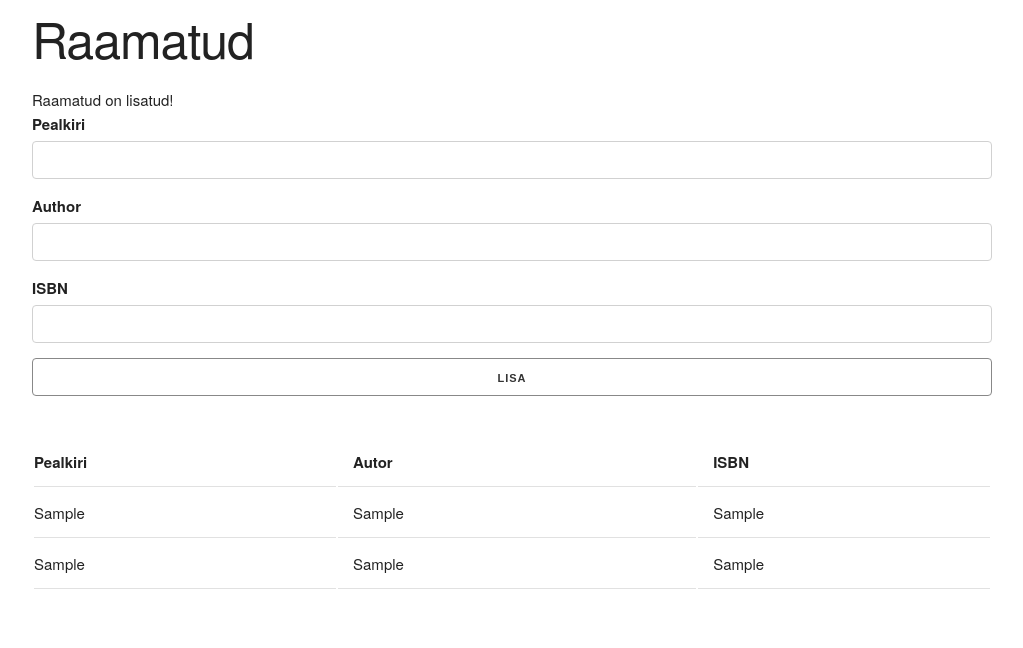
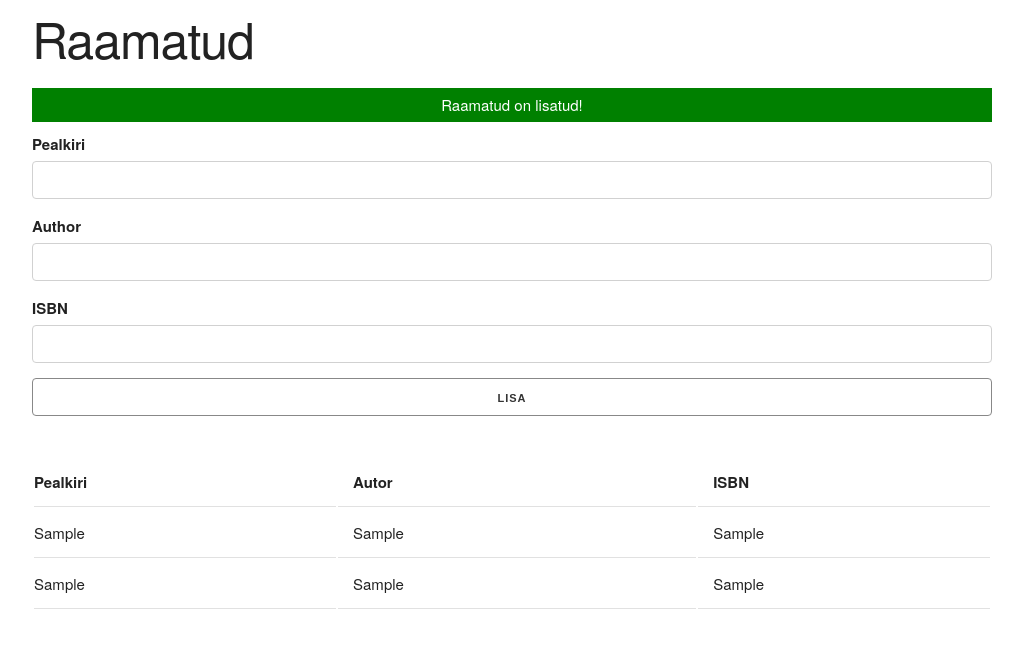
Before and after one commit to juriheinaste/OP, a plain HTML site: page index.html in a window 1280 px wide. Both pictures are taken after typing "Sample", "Sample", "Sample" into the empty fields and a click on the input "Lisa". Shown: the whole page, without its empty margins (128-1151 px from the left). Drawn offline with nearby package versions, Linux system fonts and the light colour scheme.

Commit message:
Teade väljastatakse koos stiiliga

```diff
--- a/app.js
+++ b/app.js
@@ -35,10 +35,10 @@ KL.prototype.lisaRaamatTabelisse = function(r){
 }
 
 // teate väljastamine
-KL.prototype.teade = function(s){
+KL.prototype.teade = function(s, stiil){
   // loome div'i, kuhu lisame teate sõnumi
   const div = document.createElement('div');
-  div.className = 'alert';
+  div.className = `alert ${stiil}`;
   // lisame sõnumi teksti div'i sisse
   const tekst = document.createTextNode(s);
   div.appendChild(tekst);
@@ -71,10 +71,10 @@ function lisaRaamat(e){
 
   // kui andmed on puudu, siis lisada ei luba
   if(pealkiri == '' | autor == '' | isbn == ''){
-    kl.teade('Täida kõik väljad!');
+    kl.teade('Täida kõik väljad!', 'invalid');
   }else {
     kl.lisaRaamatTabelisse(raamat);
-    kl.teade('Raamatud on lisatud!');
+    kl.teade('Raamatud on lisatud!', 'valid');
   }
 
   // lisame raamatud tabelisse
--- a/index.html
+++ b/index.html
@@ -5,6 +5,7 @@
     <meta name="viewport" content="width=device-width, initial-scale=1.0">
     <meta http-equiv="X-UA-Compatible" content="ie=edge">
     <!--skeleton cdn start-->
+    <link rel="stylesheet" href="style.css">
     <link rel="stylesheet" href="https://cdnjs.cloudflare.com/ajax/libs/skeleton/2.0.4/skeleton.css">
       <!--skeleton cdn end-->
     <title>Raamatud</title>
--- /dev/null
+++ b/style.css
@@ -0,0 +1,14 @@
+.alert {
+    padding: 5px;
+    margin: 5px 0 10px 0;
+    text-align: center;
+    color: white;
+}
+
+.valid {
+    background: green;
+}
+
+.invalid {
+    background: red;
+}
```
